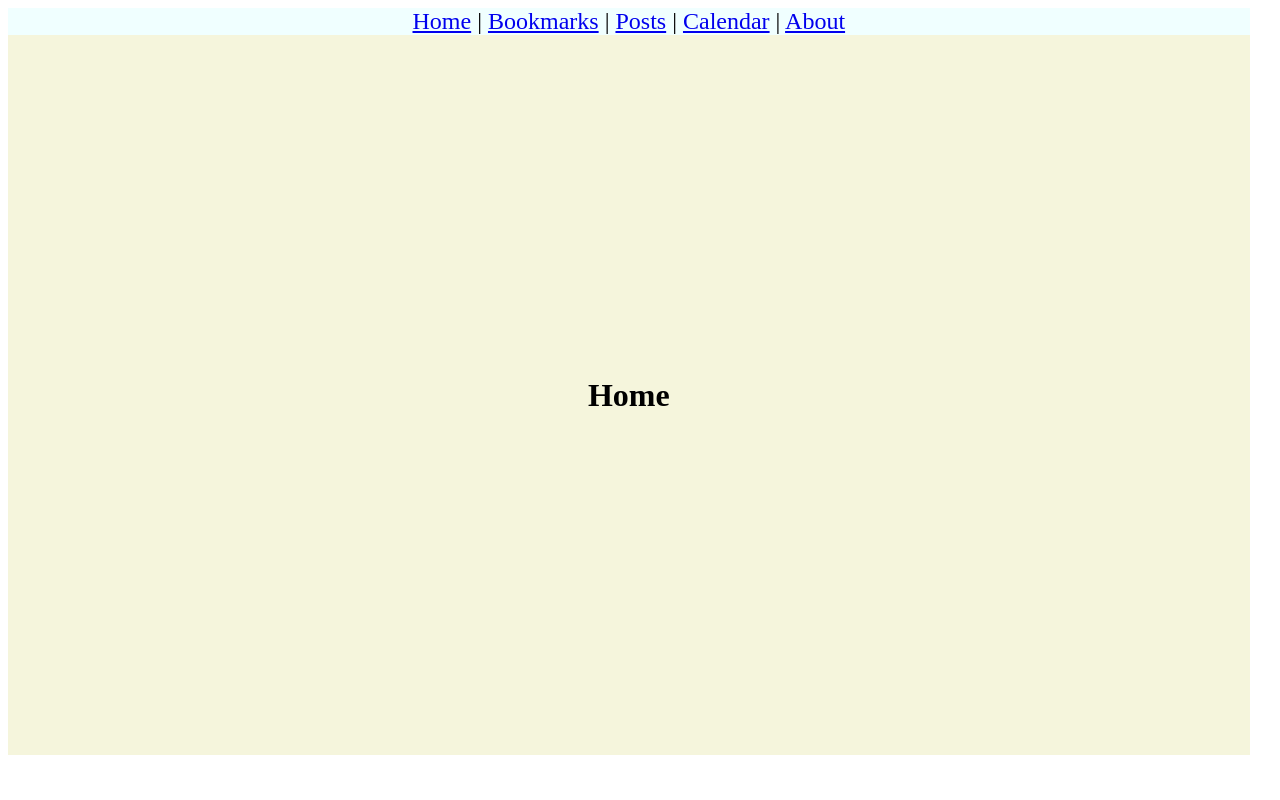
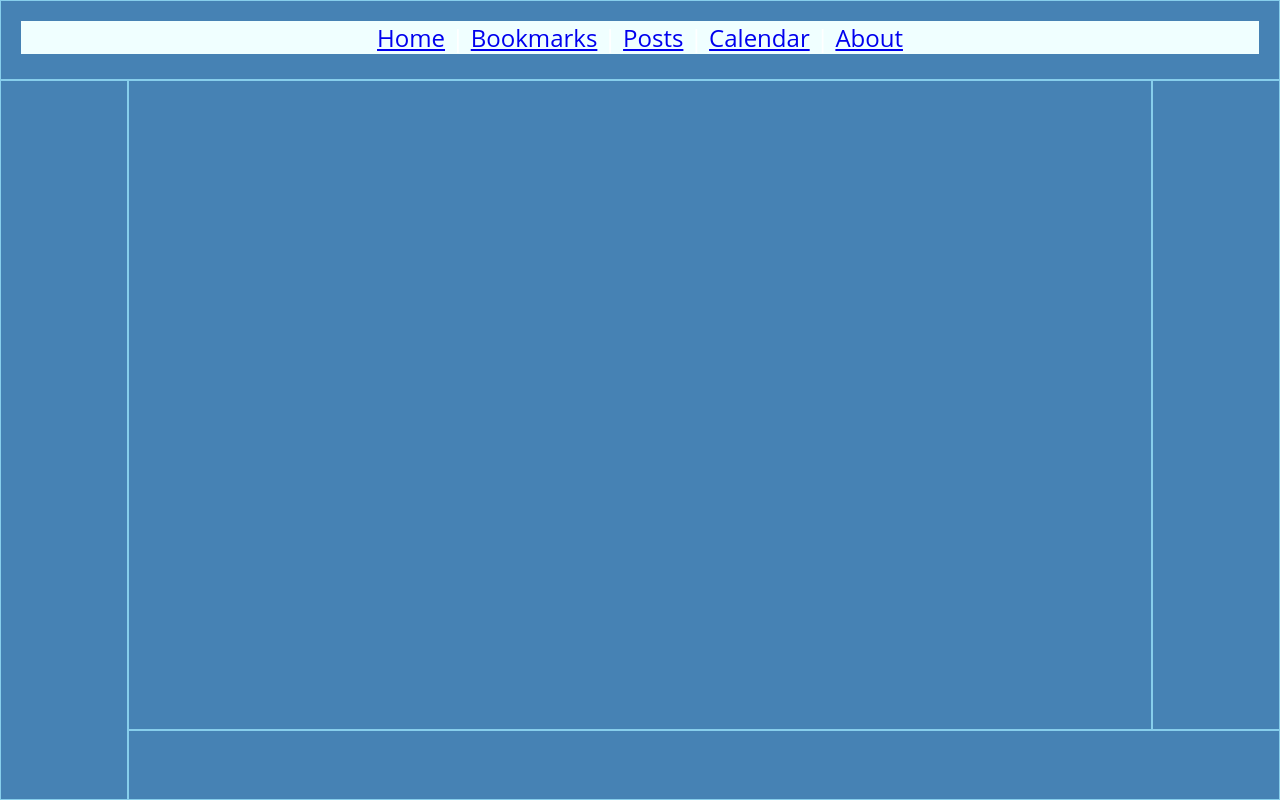
Before and after one commit to lbyxiafei/prototype_vue3, a Vue app: page / in a window 1280 px wide. Built offline with nearby package versions, Linux system fonts and the light colour scheme.

Commit message:
Onboarding grid layout.

```diff
--- a/index.html
+++ b/index.html
@@ -2,8 +2,10 @@
 <html lang="en">
   <head>
     <meta charset="UTF-8" />
+    <meta http-equiv="X-UA-Compatible" content="IE=edge">
+    <meta name="viewport" content="width=device-width, initial-scale=1.0" />
     <link rel="stylesheet" href="https://cdnjs.cloudflare.com/ajax/libs/font-awesome/6.1.1/css/all.min.css" integrity="sha512-KfkfwYDsLkIlwQp6LFnl8zNdLGxu9YAA1QvwINks4PhcElQSvqcyVLLD9aMhXd13uQjoXtEKNosOWaZqXgel0g==" crossorigin="anonymous" referrerpolicy="no-referrer" />
-    <meta name="viewport" content="width=device-width, initial-scale=1.0" />
+    <link rel="stylesheet" href="src/assets/base.css">
     <title>WisdomWitness</title>
   </head>
   <body>
--- a/src/App.vue
+++ b/src/App.vue
@@ -1,7 +1,5 @@
 <template>
-<div class="app-container">
-  <RouterView />
-</div>
+<RouterView/>
 </template>
 
 <script>
@@ -16,10 +14,4 @@ export default{
 </script>
 
 <style scoped>
-.app-container{
-  background-color: beige;
-  max-height: 98vh;
-  width: 97vw;
-  overflow: scroll;
-}
 </style>
--- a/src/assets/base.css
+++ b/src/assets/base.css
@@ -1,12 +1,61 @@
-.view-container{
-  height: 100%;
-  width: 100%;
+* {
+  box-sizing: border-box;
+  padding: 0;
+  margin: 0;
 }
 
-.view-body {
+body {
+}
+
+header,
+footer,
+main,
+aside,
+nav {
+  background-color: steelblue;
+  color: #fff;
+  padding: 20px;
+  border: skyblue 1px solid;
+}
+
+header {
+  grid-area: header;
+}
+
+nav {
+  grid-area: nav;
+}
+
+main {
+  grid-area: content;
+}
+
+aside {
+  grid-area: sidebar;
+}
+
+footer {
+  grid-area: footer;
+}
+
+.view-container{
+  height: 100vh;
+  width: 100vw;
+  font-family: 'Open Sans', sans-serif;
+  font-size: 16px;
+  display: grid;
+  grid-template-areas:
+    'header header header'
+    'nav content sidebar'
+    'nav footer footer';
+  grid-template-columns: 1fr 8fr 1fr;
+  grid-template-rows: 80px 1fr 70px;
+}
+
+/* .view-body {
   display: flex;
   justify-content: center;
   align-items: center;
   text-align: center;
   min-height: 90vh;
-}
+} */
--- a/src/views/HomeView.vue
+++ b/src/views/HomeView.vue
@@ -1,9 +1,12 @@
 <template>
 <div class="view-container">
-  <Header />
-  <div class="view-body">
-    <h1>Home</h1>
-  </div>
+  <header>
+    <Header />
+  </header>
+  <main></main>
+  <nav></nav>
+  <aside></aside>
+  <footer></footer>
 </div>
 </template>
 
```
